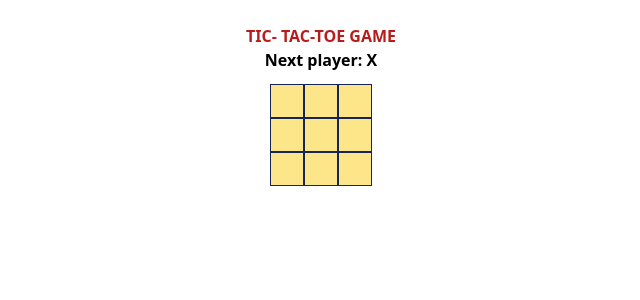
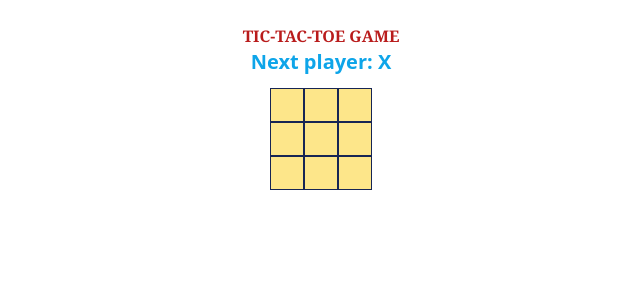
Before and after one commit to asyinka/myTicTacToe-Game2, a React (Vite) app: page / in a window 1280 px wide. Shown: the top 300 px of the page, without its empty margins (319-959 px from the left). Built offline with nearby package versions, Linux system fonts and the light colour scheme.

Commit message:
msc: ammend styles of the U.I

```diff
--- a/src/App.jsx
+++ b/src/App.jsx
@@ -3,7 +3,9 @@ import Board from "./services/Board";
 const App = () => {
   return (
     <div className="text-center flex flex-col items-center p-6">
-      <h1 className="text-red-700 font-bold ">TIC- TAC-TOE GAME</h1>
+      <h1 className="text-red-700 font-extrabold font-serif">
+        TIC-TAC-TOE GAME
+      </h1>
       <Board />
     </div>
   );
--- a/src/services/Board.jsx
+++ b/src/services/Board.jsx
@@ -31,7 +31,7 @@ const Board = () => {
   }
   return (
     <>
-      <div className="font-extrabold">{status}</div>
+      <div className="font-extrabold text-xl text-sky-500">{status}</div>
       <div className="w-fit grid grid-cols-3 mt-3 bg-amber-200">
         <Squares value={squares[0]} onSquareClick={() => handleClick(0)} />
         <Squares value={squares[1]} onSquareClick={() => handleClick(1)} />
```
